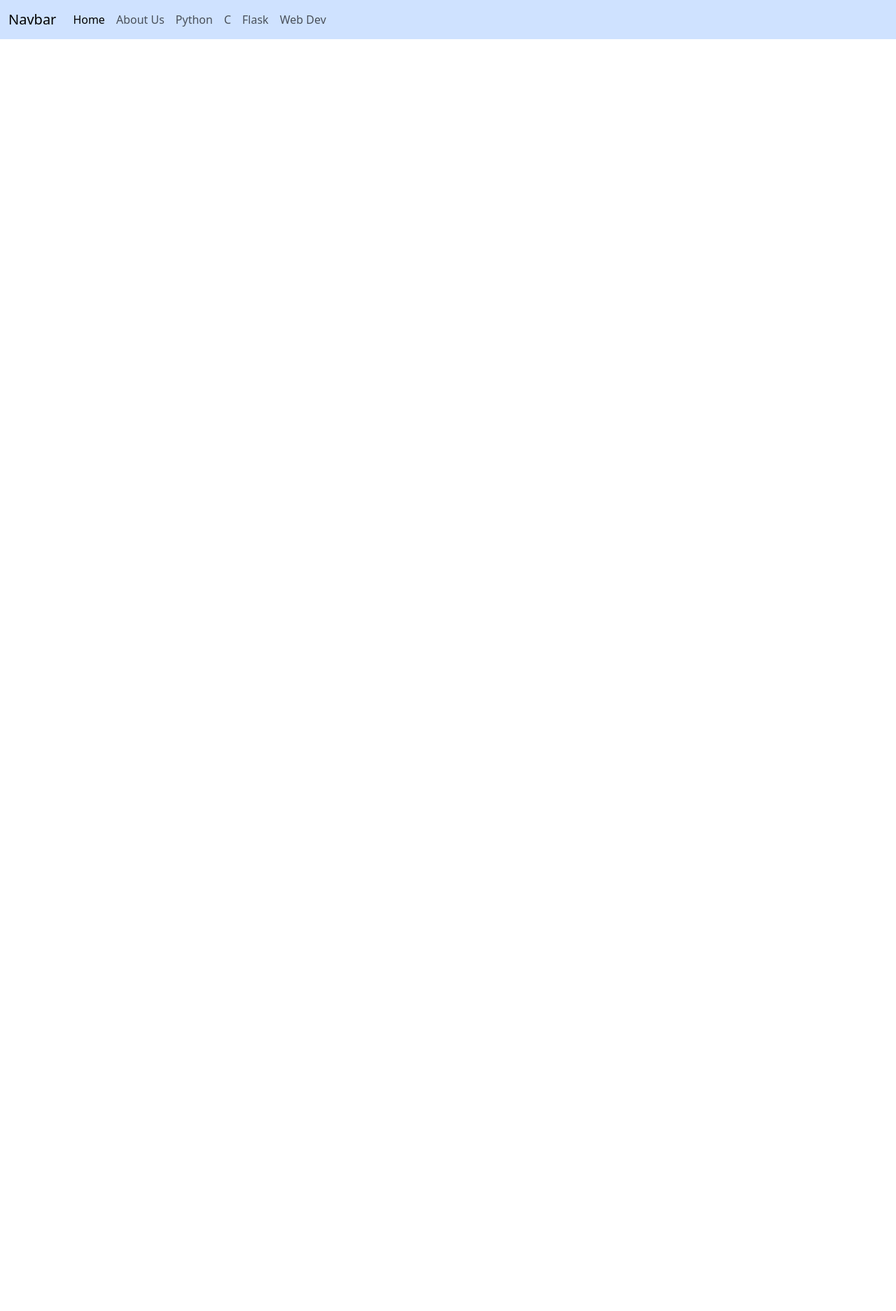
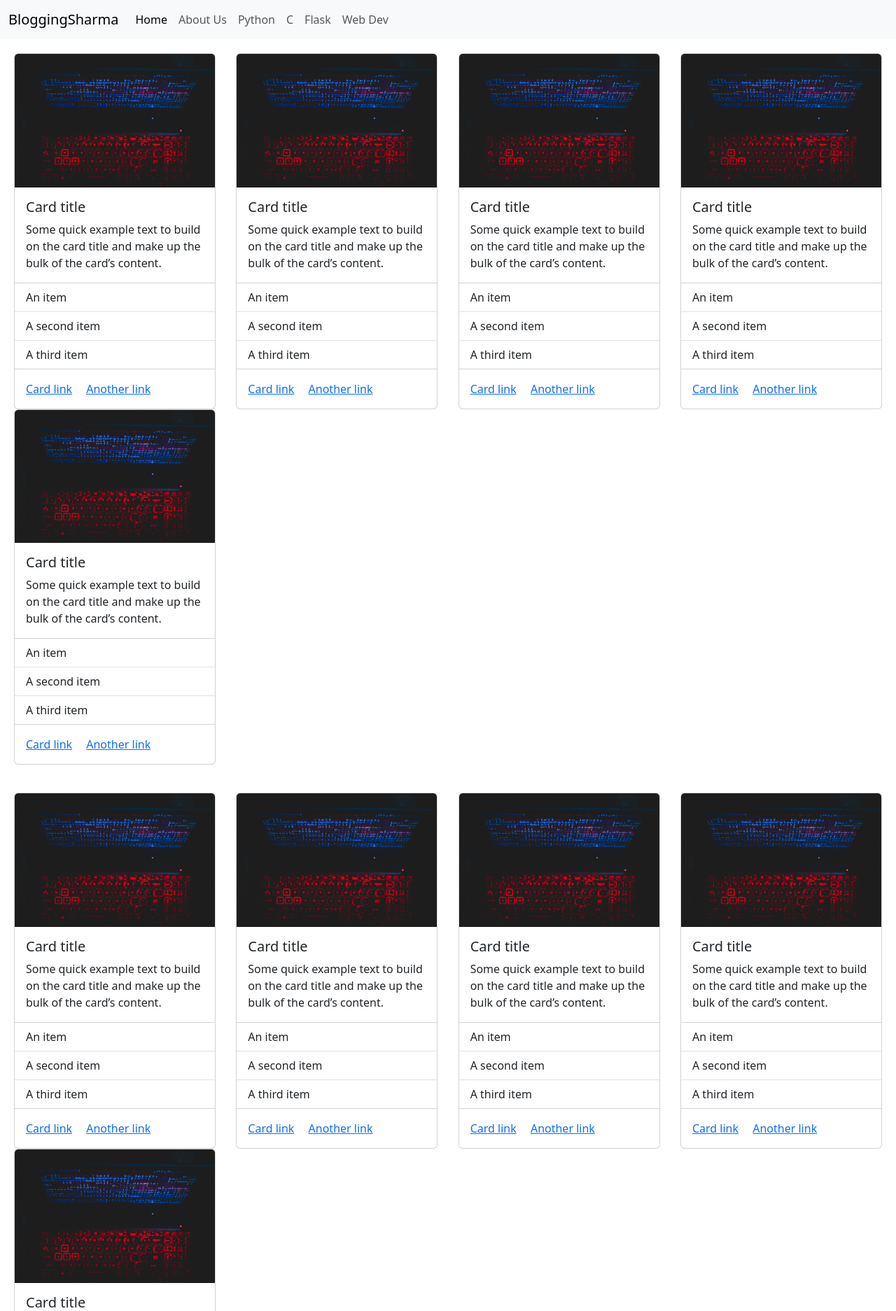
Before and after one commit to electrosharma123/flask-web, a Flask app: page / in a window 1280 px wide. Shown: the top 1874 px of the page at 70% size. Before the commit the page ends 56 px from the top, so only its background shows below. Run offline with Flask 3, Linux system fonts and the light colour scheme; some libraries are stand-ins or nearby versions.

Commit message:
jsonifyed project

```diff
--- a/app.py
+++ b/app.py
@@ -1,11 +1,39 @@
-from flask import Flask, render_template
+from flask import Flask, json, render_template, jsonify
 
 app = Flask(__name__)
+
+partners = [
+    {
+        "partnerName": "BloggingSharma",
+        "partnerLink": "https://bloggingsharma.com",
+    },
+    {
+        "partnerName": "AgentSharma",
+        "partnerLink": "https://Agentsharma.com",
+    },
+    {
+        "partnerName": "MultiSharma",
+        "partnerLink": "https://Multisharma.com",
+    },
+    {
+        "partnerName": "HackerSharma",
+        "partnerLink": "https://Hackersharma.com",
+    },
+]
+
+print(partners)
 
 
 @app.route("/")
 def hello_world():
-    return render_template("home.html")
+    return render_template("home.html",
+                           webName="BloggingSharma",
+                           partner=partners)
+
+
+@app.route("/partners")
+def partner():
+    return jsonify(partners)
 
 
 if __name__ == "__main__":
--- /dev/null
+++ b/templates/cards.html
@@ -0,0 +1,168 @@
+ <div style="display:flex;justify-content:space-between;padding: 20px 20px;flex-wrap:wrap;">
+
+
+  <div class="card" style="width: 18rem;">
+    <img src="static/banner.jpg" class="card-img-top" alt="...">
+    <div class="card-body">
+      <h5 class="card-title">Card title</h5>
+      <p class="card-text">Some quick example text to build on the card title and make up the bulk of the card’s content.</p>
+    </div>
+    <ul class="list-group list-group-flush">
+      <li class="list-group-item">An item</li>
+      <li class="list-group-item">A second item</li>
+      <li class="list-group-item">A third item</li>
+    </ul>
+    <div class="card-body">
+      <a href="#" class="card-link">Card link</a>
+      <a href="#" class="card-link">Another link</a>
+    </div>
+  </div>
+  <div class="card" style="width: 18rem;">
+    <img src="static/banner.jpg" class="card-img-top" alt="...">
+    <div class="card-body">
+      <h5 class="card-title">Card title</h5>
+      <p class="card-text">Some quick example text to build on the card title and make up the bulk of the card’s content.</p>
+    </div>
+    <ul class="list-group list-group-flush">
+      <li class="list-group-item">An item</li>
+      <li class="list-group-item">A second item</li>
+      <li class="list-group-item">A third item</li>
+    </ul>
+    <div class="card-body">
+      <a href="#" class="card-link">Card link</a>
+      <a href="#" class="card-link">Another link</a>
+    </div>
+  </div>
+  <div class="card" style="width: 18rem;">
+    <img src="static/banner.jpg" class="card-img-top" alt="...">
+    <div class="card-body">
+      <h5 class="card-title">Card title</h5>
+      <p class="card-text">Some quick example text to build on the card title and make up the bulk of the card’s content.</p>
+    </div>
+    <ul class="list-group list-group-flush">
+      <li class="list-group-item">An item</li>
+      <li class="list-group-item">A second item</li>
+      <li class="list-group-item">A third item</li>
+    </ul>
+    <div class="card-body">
+      <a href="#" class="card-link">Card link</a>
+      <a href="#" class="card-link">Another link</a>
+    </div>
+  </div>
+  <div class="card" style="width: 18rem;">
+    <img src="static/banner.jpg" class="card-img-top" alt="...">
+    <div class="card-body">
+      <h5 class="card-title">Card title</h5>
+      <p class="card-text">Some quick example text to build on the card title and make up the bulk of the card’s content.</p>
+    </div>
+    <ul class="list-group list-group-flush">
+      <li class="list-group-item">An item</li>
+      <li class="list-group-item">A second item</li>
+      <li class="list-group-item">A third item</li>
+    </ul>
+    <div class="card-body">
+      <a href="#" class="card-link">Card link</a>
+      <a href="#" class="card-link">Another link</a>
+    </div>
+  </div>
+  <div class="card" style="width: 18rem;">
+    <img src="static/banner.jpg" class="card-img-top" alt="...">
+    <div class="card-body">
+      <h5 class="card-title">Card title</h5>
+      <p class="card-text">Some quick example text to build on the card title and make up the bulk of the card’s content.</p>
+    </div>
+    <ul class="list-group list-group-flush">
+      <li class="list-group-item">An item</li>
+      <li class="list-group-item">A second item</li>
+      <li class="list-group-item">A third item</li>
+    </ul>
+    <div class="card-body">
+      <a href="#" class="card-link">Card link</a>
+      <a href="#" class="card-link">Another link</a>
+    </div>
+  </div>
+</div>
+<div style="display:flex;justify-content:space-between;padding: 20px 20px;flex-wrap:wrap;">
+
+
+  <div class="card" style="width: 18rem;">
+    <img src="static/banner.jpg" class="card-img-top" alt="...">
+    <div class="card-body">
+      <h5 class="card-title">Card title</h5>
+      <p class="card-text">Some quick example text to build on the card title and make up the bulk of the card’s content.</p>
+    </div>
+    <ul class="list-group list-group-flush">
+      <li class="list-group-item">An item</li>
+      <li class="list-group-item">A second item</li>
+      <li class="list-group-item">A third item</li>
+    </ul>
+    <div class="card-body">
+      <a href="#" class="card-link">Card link</a>
+      <a href="#" class="card-link">Another link</a>
+    </div>
+  </div>
+  <div class="card" style="width: 18rem;">
+    <img src="static/banner.jpg" class="card-img-top" alt="...">
+    <div class="card-body">
+      <h5 class="card-title">Card title</h5>
+      <p class="card-text">Some quick example text to build on the card title and make up the bulk of the card’s content.</p>
+    </div>
+    <ul class="list-group list-group-flush">
+      <li class="list-group-item">An item</li>
+      <li class="list-group-item">A second item</li>
+      <li class="list-group-item">A third item</li>
+    </ul>
+    <div class="card-body">
+      <a href="#" class="card-link">Card link</a>
+      <a href="#" class="card-link">Another link</a>
+    </div>
+  </div>
+  <div class="card" style="width: 18rem;">
+    <img src="static/banner.jpg" class="card-img-top" alt="...">
+    <div class="card-body">
+      <h5 class="card-title">Card title</h5>
+      <p class="card-text">Some quick example text to build on the card title and make up the bulk of the card’s content.</p>
+    </div>
+    <ul class="list-group list-group-flush">
+      <li class="list-group-item">An item</li>
+      <li class="list-group-item">A second item</li>
+      <li class="list-group-item">A third item</li>
+    </ul>
+    <div class="card-body">
+      <a href="#" class="card-link">Card link</a>
+      <a href="#" class="card-link">Another link</a>
+    </div>
+  </div>
+  <div class="card" style="width: 18rem;">
+    <img src="static/banner.jpg" class="card-img-top" alt="...">
+    <div class="card-body">
+      <h5 class="card-title">Card title</h5>
+      <p class="card-text">Some quick example text to build on the card title and make up the bulk of the card’s content.</p>
+    </div>
+    <ul class="list-group list-group-flush">
+      <li class="list-group-item">An item</li>
+      <li class="list-group-item">A second item</li>
+      <li class="list-group-item">A third item</li>
+    </ul>
+    <div class="card-body">
+      <a href="#" class="card-link">Card link</a>
+      <a href="#" class="card-link">Another link</a>
+    </div>
+  </div>
+  <div class="card" style="width: 18rem;">
+    <img src="static/banner.jpg" class="card-img-top" alt="...">
+    <div class="card-body">
+      <h5 class="card-title">Card title</h5>
+      <p class="card-text">Some quick example text to build on the card title and make up the bulk of the card’s content.</p>
+    </div>
+    <ul class="list-group list-group-flush">
+      <li class="list-group-item">An item</li>
+      <li class="list-group-item">A second item</li>
+      <li class="list-group-item">A third item</li>
+    </ul>
+    <div class="card-body">
+      <a href="#" class="card-link">Card link</a>
+      <a href="#" class="card-link">Another link</a>
+    </div>
+  </div>
+</div>
--- a/templates/home.html
+++ b/templates/home.html
@@ -4,13 +4,13 @@
   <meta charset="UTF-8">
   <meta http-equiv="X-UA-Compatible" content="IE=edge">
   <meta name="viewport" content="width=device-width, initial-scale=1.0">
-  <title>BloggingSharma</title>
+  <title>{{webName}}</title>
   <link href="https://cdn.jsdelivr.net/npm/bootstrap@5.3.6/dist/css/bootstrap.min.css" rel="stylesheet" integrity="sha384-4Q6Gf2aSP4eDXB8Miphtr37CMZZQ5oXLH2yaXMJ2w8e2ZtHTl7GptT4jmndRuHDT" crossorigin="anonymous">
 </head>
 <body class="">
-  <nav class="navbar navbar-expand-lg bg-body-tertiary bg-primary-subtle d-flex">
+  <nav class="navbar navbar-expand-lg bg-body-tertiary d-flex bg-danger" style="background:crimson">
     <div class="container-fluid d-flex">
-      <a class="navbar-brand" href="#">Navbar</a>
+      <a class="navbar-brand" href="#">{{webName}}</a>
       <button class="navbar-toggler" type="button" data-bs-toggle="collapse" data-bs-target="#navbarNavDropdown" aria-controls="navbarNavDropdown" aria-expanded="false" aria-label="Toggle navigation">
         <span class="navbar-toggler-icon"></span>
       </button>
@@ -38,6 +38,62 @@
       </div>
     </div>
   </nav>
+{%include 'cards.html'%}
+{%include 'cards.html'%}
+  <div style="display:flex;width:100%;justify-content:center;align-items:center;background:crimson;flex-wrap:wrap;">
+  <div class="progrss_main" style="display:flex;justify-content:center;align-items:center;">
+  <div class="progress_cotnainer" style="padding: 30px 20px;margin:0 20px;">
+  <div class="progress" role="progressbar" aria-label="Example with label" aria-valuenow="25" aria-valuemin="0" aria-valuemax="100" style="width:200px;margin:20px 0">
+    <div class="progress-bar" style="width: 25%;">25%</div>
+  </div>
+  <div class="progress" role="progressbar" aria-label="Example with label" aria-valuenow="25" aria-valuemin="0" aria-valuemax="100" style="width:300px;margin:20px 0">
+    <div class="progress-bar" style="width: 25%;">25%</div>
+  </div>
+  <div class="progress" role="progressbar" aria-label="Example with label" aria-valuenow="25" aria-valuemin="0" aria-valuemax="100" style="width:400px;margin:20px 0">
+    <div class="progress-bar" style="width: 25%;">25%</div>
+  </div>
+  <div class="progress" role="progressbar" aria-label="Example with label" aria-valuenow="25" aria-valuemin="0" aria-valuemax="100" style="width:100px;margin:20px 0">
+    <div class="progress-bar" style="width: 25%;">25%</div>
+  </div>
+  <div class="progress" role="progressbar" aria-label="Example with label" aria-valuenow="25" aria-valuemin="0" aria-valuemax="100" style="width:500px;margin:20px 0">
+    <div class="progress-bar" style="width: 25%;">25%</div>
+  </div>
+  <div class="progress" role="progressbar" aria-label="Example with label" aria-valuenow="25" aria-valuemin="0" aria-valuemax="100" style="width:200px;margin:20px 0">
+    <div class="progress-bar" style="width: 25%;">25%</div>
+  </div>
+  </div>
+
+  </div>
+  <div class="progrss_main" style="display:flex;justify-content:center;align-items:center;">
+  <div class="progress_cotnainer" style="padding: 30px 20px;margin:0 20px;">
+  <div class="progress" role="progressbar" aria-label="Example with label" aria-valuenow="25" aria-valuemin="0" aria-valuemax="100" style="width:200px;margin:20px 0">
+    <div class="progress-bar" style="width: 25%;">25%</div>
+  </div>
+  <div class="progress" role="progressbar" aria-label="Example with label" aria-valuenow="25" aria-valuemin="0" aria-valuemax="100" style="width:300px;margin:20px 0">
+    <div class="progress-bar" style="width: 25%;">25%</div>
+  </div>
+  <div class="progress" role="progressbar" aria-label="Example with label" aria-valuenow="25" aria-valuemin="0" aria-valuemax="100" style="width:400px;margin:20px 0">
+    <div class="progress-bar" style="width: 25%;">25%</div>
+  </div>
+  <div class="progress" role="progressbar" aria-label="Example with label" aria-valuenow="25" aria-valuemin="0" aria-valuemax="100" style="width:100px;margin:20px 0">
+    <div class="progress-bar" style="width: 25%;">25%</div>
+  </div>
+  <div class="progress" role="progressbar" aria-label="Example with label" aria-valuenow="25" aria-valuemin="0" aria-valuemax="100" style="width:500px;margin:20px 0">
+    <div class="progress-bar" style="width: 25%;">25%</div>
+  </div>
+  <div class="progress" role="progressbar" aria-label="Example with label" aria-valuenow="25" aria-valuemin="0" aria-valuemax="100" style="width:200px;margin:20px 0">
+    <div class="progress-bar" style="width: 25%;">25%</div>
+  </div>
+  </div>
+
+  </div>
+    </div>
+  <div class="partner d-flex" style="flex-direction:row;justify-content:space-between;align-items:center;padding:20px 20px;flex-wrap:wrap">
+  <h1><i>Partners</i></h1>
+    {%for p in partner%}
+    {%include 'job.html'%}
+    {%endfor%}
+  </div>
 </body>
 <script src="https://cdnjs.cloudflare.com/ajax/libs/bootstrap/5.3.3/js/bootstrap.min.js" integrity="sha512-ykZ1QQr0Jy/4ZkvKuqWn4iF3lqPZyij9iRv6sGqLRdTPkY69YX6+7wvVGmsdBbiIfN/8OdsI7HABjvEok6ZopQ==" crossorigin="anonymous" referrerpolicy="no-referrer"></script>
 </html>
--- /dev/null
+++ b/templates/job.html
@@ -0,0 +1,10 @@
+<div class="d-flex">
+  <div class="card d-flex" style="width: 18rem;background:lightblue;color:white;">
+    <div class="card-body">
+      <h5 class="card-title"><i>{{p['partnerName']}}</i></h5>
+      <h6 class="card-subtitle mb-2 text-body-secondary" style="color:white"><i>{{p['partnerLink']}}</i></h6>
+      <p class="card-text"><i>Some quick example text to build on the card title and make up the bulk of the card’s content.</i></p>
+      <a href="#" class="card-link" style="text-decoration:none;color:white;"><i>Card link</i></a>
+    </div>
+  </div>
+</div>
```
Also changed, not shown: 1 other file.
